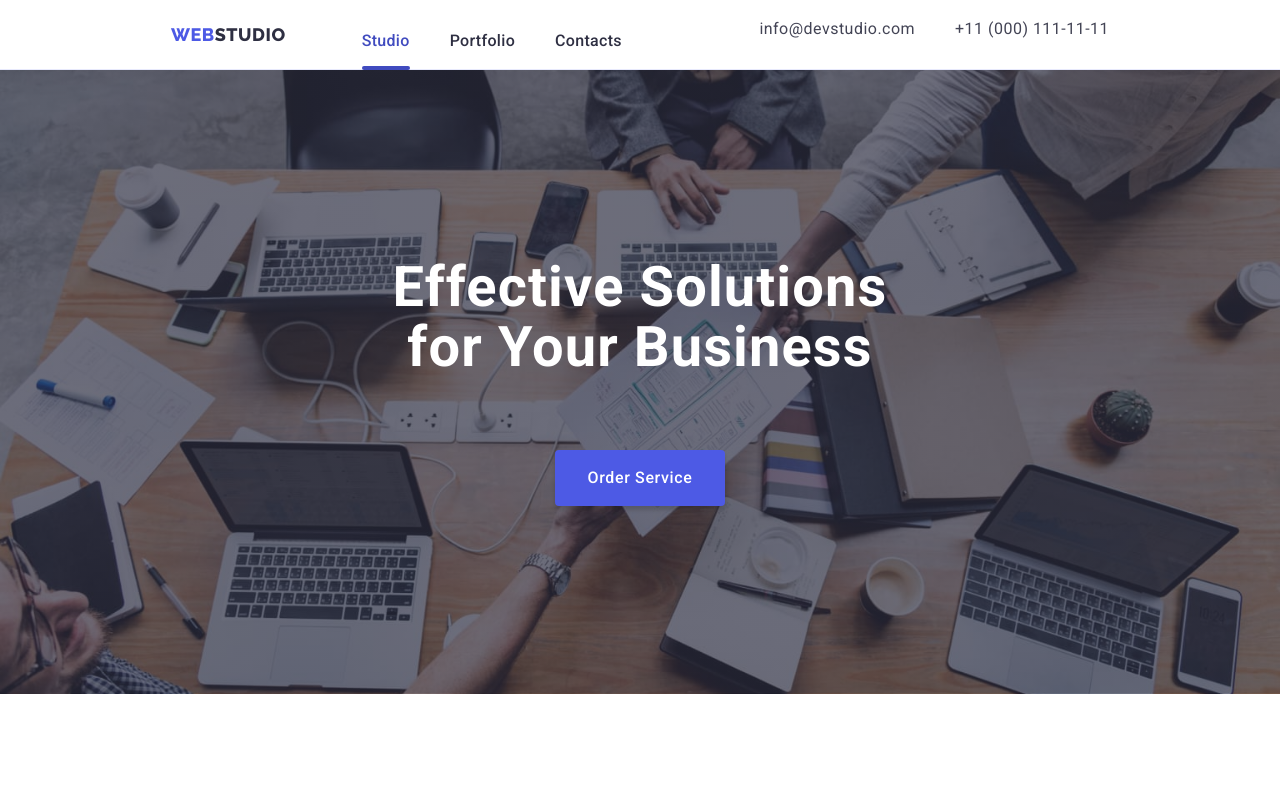
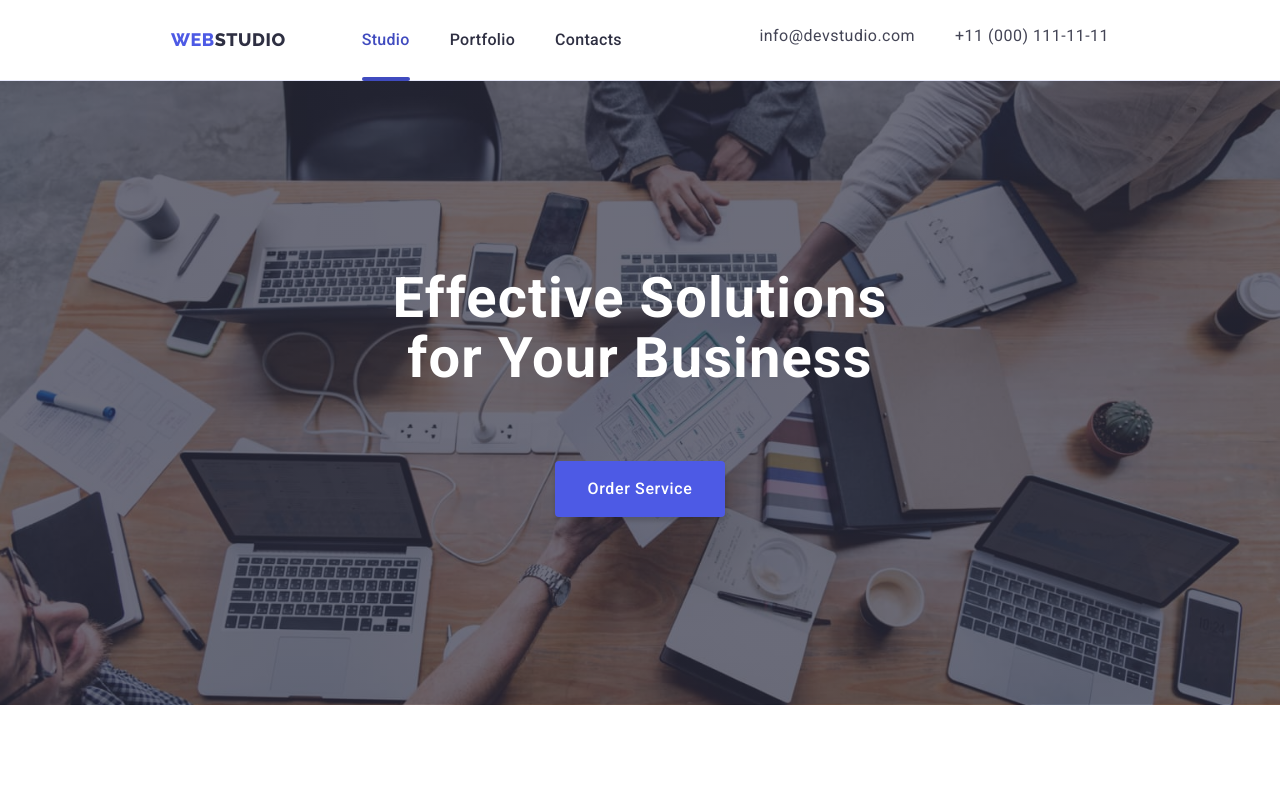
Before and after one commit to domanskayelyzaveta/goit-markup-hw-07, a plain HTML site: page index.html in a window 1280 px wide. Shown: the top 800 px of the page. Drawn offline with nearby package versions, Linux system fonts and the light colour scheme.

Commit message:
header correction

```diff
--- a/css/layout/header.css
+++ b/css/layout/header.css
@@ -78,12 +78,14 @@
     }
 
     .menu-item {
+        padding-top: 24px;
+        padding-bottom: 24px;
         font-size: 16px;
         font-weight: 500;
         line-height: 1.15;
         letter-spacing: 0.32px;
         color: var(--main-text-color);
-        display: inline-block;
+        display: block;
         transition-property: color;
         transition-duration: 250ms;
         transition-timing-function: cubic-bezier(0.4, 0, 0.2, 1);
@@ -103,7 +105,7 @@
         content: "";
         position: absolute;
         left: 0;
-        bottom: -20px;
+        bottom: -8px;
         width: 100%;
         height: 4px;
         border-radius: 2px;
@@ -119,6 +121,9 @@
     }
 
    .contact {
+       display: block;
+       padding-top: 24px;
+       padding-bottom: 24px;
        color: var(--secondary-text-color);
        font-style: normal;
        font-size: 12px;
@@ -141,12 +146,9 @@
         display: none;
     }
 
-    .address-iteam{
-        font-size: 12px;
-    }
 
     .address-iteam:not(:last-child) {
-        margin-bottom: 12px;
+        margin-bottom: 8px;
     }
 
 }
```
